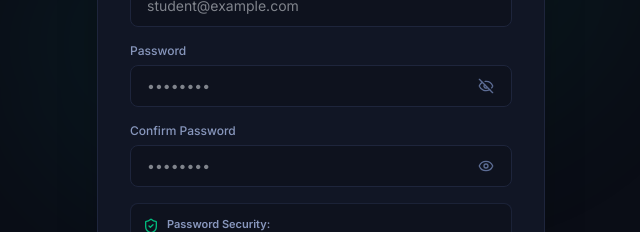
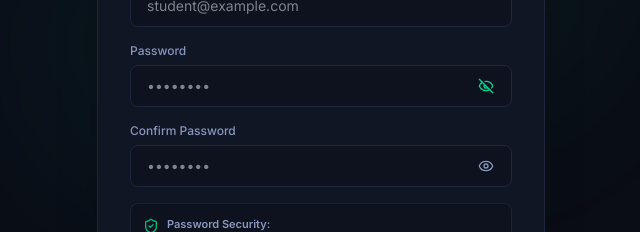
Before and after one commit to trishla309/Spendsmart, a React (Vite) app: page /signup in a window 1280 px wide. Both pictures are taken after a click on the button 805 px from the left and 561 px from the top of the page. Shown: the part 475-707 px from the top of the page, without its empty margins (319-959 px from the left). Built offline with nearby package versions, Linux system fonts and the light colour scheme.

Commit message:
Fix password input eye toggle button click handling and accessibility

```diff
--- a/src/components/PasswordInput.tsx
+++ b/src/components/PasswordInput.tsx
@@ -18,7 +18,8 @@ export const PasswordInput: React.FC<PasswordInputProps> = ({
 
   const toggleShowPassword = (e: React.MouseEvent) => {
     e.preventDefault();
-    setShowPassword(!showPassword);
+    e.stopPropagation();
+    setShowPassword((prev) => !prev);
   };
 
   return (
@@ -40,10 +41,12 @@ export const PasswordInput: React.FC<PasswordInputProps> = ({
         <button
           type="button"
           onClick={toggleShowPassword}
-          className="absolute right-3 p-1.5 text-gray-500 hover:text-gray-300 transition-colors focus:outline-none"
-          tabIndex={-1}
+          aria-label={showPassword ? "Hide password" : "Show password"}
+          title={showPassword ? "Hide password" : "Show password"}
+          className="absolute right-2.5 top-1/2 -translate-y-1/2 z-10 p-2 text-gray-400 hover:text-emerald-400 active:scale-95 transition-all focus:outline-none cursor-pointer flex items-center justify-center rounded-md"
           id={`${id}-toggle`}
         >
+          <span className="pointer-events-none flex items-center justify-center">
             <AnimatePresence mode="wait" initial={false}>
               {showPassword ? (
                 <motion.div
@@ -53,7 +56,7 @@ export const PasswordInput: React.FC<PasswordInputProps> = ({
                   exit={{ opacity: 0, scale: 0.8, rotate: 15 }}
                   transition={{ duration: 0.15 }}
                 >
-                <EyeOff className="h-4 w-4" />
+                  <EyeOff className="h-4 w-4 text-emerald-400" />
                 </motion.div>
               ) : (
                 <motion.div
@@ -67,6 +70,7 @@ export const PasswordInput: React.FC<PasswordInputProps> = ({
                 </motion.div>
               )}
             </AnimatePresence>
+          </span>
         </button>
       </div>
       {error && (
```
Lines whose indentation alone changed are shown as unchanged.
